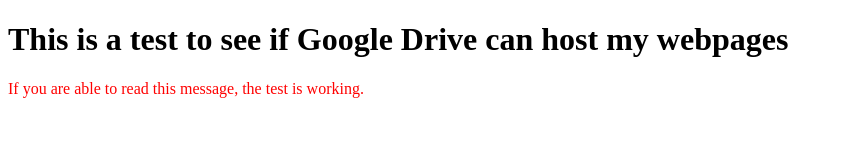
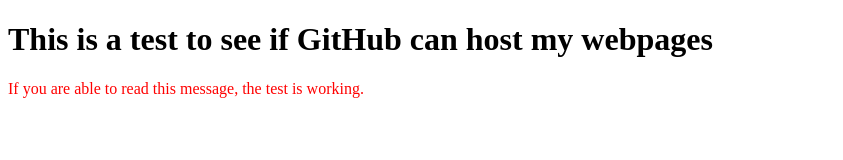
Before and after one commit to nowitstimetofly/goldenthistleflowers, a plain HTML site: page index.html in a window 1280 px wide. Shown: the whole page, without its empty margins (0-843 px from the left). Drawn offline with Linux system fonts and the light colour scheme.

Commit message:
Update index.html

```diff
--- a/index.html
+++ b/index.html
@@ -6,7 +6,7 @@
 </head>
 
 <body>
-	<h1>This is a test to see if Google Drive can host my webpages</h1>
+	<h1>This is a test to see if GitHub can host my webpages</h1>
 	<p style="color:red;">If you are able to read this message, the test is working.</p>
 </body>
 
```
